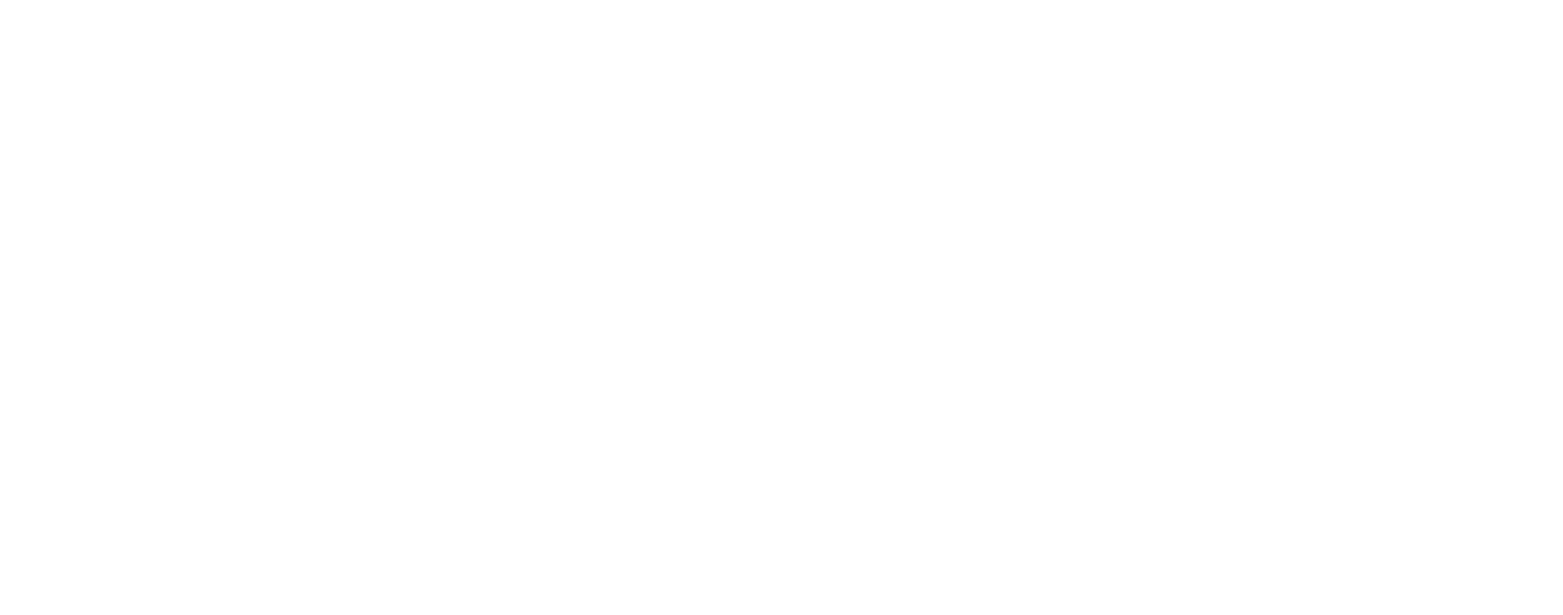
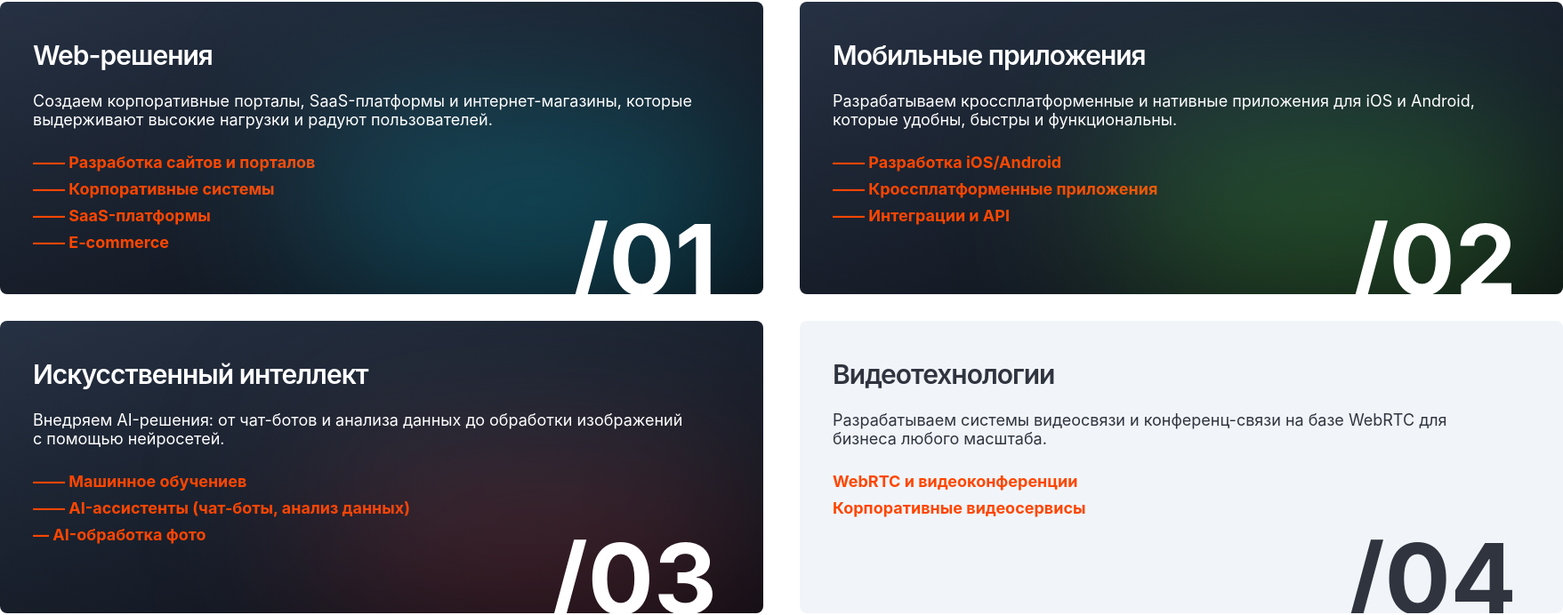
Before and after one commit to FlaTy7375/DoubleSystems, a Next.js app: page / in a window 1280 px wide. Shown: the part 2254-2946 px from the top of the page at 89% size, 1757 px wide, since content can reach past the window. Before the commit the page ends 1984 px from the top, so only its background shows below. Built offline with nearby package versions, Linux system fonts and the light colour scheme.

Commit message:
created and styled we created section

```diff
--- a/src/app/page.jsx
+++ b/src/app/page.jsx
@@ -2,6 +2,7 @@
 import "../styles.css";
 import WebSolutions from "@/components/blocks/web-solutions/websolutions";
 import AboutUs from "@/components/blocks/about-us/about-us";
+import WeCreated from "@/components/blocks/we-created/we-created";
 
 export default function Main() {
 
@@ -9,6 +10,7 @@
         <>
             <WebSolutions></WebSolutions>
             <AboutUs></AboutUs>
+            <WeCreated></WeCreated>
         </>
     );
   }
--- /dev/null
+++ b/src/components/blocks/we-created/style.js
@@ -0,0 +1,22 @@
+import styled from "styled-components";
+
+export const StyledWeCreated = styled.section`
+    max-width: 1760px;
+    margin: 0 auto;
+    margin-top: 170px;
+
+    .created-title {
+        color: rgba(47, 52, 63, 1);
+        font-size: 50px;
+        font-weight: 600;
+        letter-spacing: -2px;
+        margin-bottom: 42px;
+    }
+
+    .card-list {
+        display: grid;
+        grid-template-columns: 1fr 1fr;
+        column-gap: 41px;
+        row-gap: 30px;
+    }
+`
--- /dev/null
+++ b/src/components/blocks/we-created/we-created.jsx
@@ -0,0 +1,106 @@
+"use client";
+
+import { StyledWeCreated } from "./style";
+import Card from "@/components/ui/card/card";
+
+export default function WeCreated() {
+  return (
+    <StyledWeCreated>
+      <h1 className="created-title">Мы создаём.</h1>
+      <ul className="card-list">
+        <li className="card-wrapper">
+            <Card>
+            <h2>Web-решения</h2>
+            <p className="card-description">
+                Создаем корпоративные порталы, SaaS-платформы и интернет-магазины,
+                которые выдерживают высокие нагрузки и радуют пользователей.
+            </p>
+            <div>
+                <p className="card-adv">—— Разработка сайтов и порталов</p>
+                <p className="card-adv">—— Корпоративные системы</p>
+                <p className="card-adv">—— SaaS-платформы</p>
+                <p className="card-adv">—— E-commerce</p>
+            </div>
+            <p className="card-number">/01</p>
+            <div className="blue-gradient"></div>
+            </Card>
+        </li>
+        <li className="card-wrapper">
+            <Card>
+            <h2>Мобильные приложения</h2>
+            <p className="card-description">
+                Разрабатываем кроссплатформенные и нативные приложения для
+                iOS и Android, которые удобны, быстры и функциональны.
+            </p>
+            <div>
+                <p className="card-adv">—— Разработка iOS/Android</p>
+                <p className="card-adv">—— Кроссплатформенные приложения</p>
+                <p className="card-adv">—— Интеграции и API</p>
+            </div>
+            <p className="card-number">/02</p>
+            <div className="green-gradient"></div>
+            </Card>
+        </li>
+        <li className="card-wrapper">
+            <Card>
+            <h2>Искусственный интеллект</h2>
+            <p className="card-description">
+                Внедряем AI-решения: от чат-ботов и анализа данных до обработки
+                изображений с помощью нейросетей.
+            </p>
+            <div>
+                <p className="card-adv">—— Машинное обучениев</p>
+                <p className="card-adv">—— AI-ассистенты (чат-боты, анализ данных)</p>
+                <p className="card-adv">— AI-обработка фото</p>
+            </div>
+            <p className="card-number">/03</p>
+            <div className="red-gradient"></div>
+            </Card>
+        </li>
+        <li className="card-wrapper">
+            <Card className="light">
+            <h2>Видеотехнологии</h2>
+            <p className="card-description">
+                Разрабатываем системы видеосвязи и конференц-связи на базе
+                WebRTC для бизнеса любого масштаба.
+            </p>
+            <div>
+                <p className="card-adv">WebRTC и видеоконференции</p>
+                <p className="card-adv">Корпоративные видеосервисы</p>
+            </div>
+            <p className="card-number">/04</p>
+            </Card>
+        </li>
+        <li className="card-wrapper">
+            <Card className="light">
+            <h2>Безопасность данных</h2>
+            <p className="card-description">
+                Защищаем ваши коммуникации с помощью VPN,
+                шифрования и P2P-технологий.
+            </p>
+            <div>
+                <p className="card-adv">VPN, шифрование, P2P-чаты</p>
+                <p className="card-adv">Защита данных</p>
+            </div>
+            <p className="card-number">/05</p>
+            </Card>
+        </li>
+        <li className="card-wrapper">
+            <Card className="light">
+            <h2>Парсинг данных</h2>
+            <p className="card-description">
+                Внедряем AI-решения: от чат-ботов и анализа данных до обработки
+                изображений с помощью нейросетей.
+            </p>
+            <div>
+                <p className="card-adv">Машинное обучение</p>
+                <p className="card-adv">AI-ассистенты (чат-боты, анализ)</p>
+                <p className="card-adv">AI-обработка фото</p>
+            </div>
+            <p className="card-number">/06</p>
+            </Card>
+        </li>
+      </ul>
+    </StyledWeCreated>
+  );
+}
--- /dev/null
+++ b/src/components/ui/card/card.jsx
@@ -0,0 +1,14 @@
+"use client";
+
+import { StyledCard } from "./style";
+
+export default function Card({className ,children}) {
+    return(
+        <StyledCard className={className}>{children}</StyledCard>
+    )
+}
+
+// Для стилизации
+// h2 - заголовок карточки
+// .card-description - для описания
+// .card-adv - для красных пунктов
--- /dev/null
+++ b/src/components/ui/card/style.js
@@ -0,0 +1,100 @@
+import styled from "styled-components";
+
+export const StyledCard = styled.div`
+    position: relative;
+    display: flex;
+    flex-direction: column;
+    padding: 42px 79px 0px 37px;
+    gap: 23px;
+    background: linear-gradient(162deg, rgba(38, 49, 67, 1), rgba(11, 14, 21, 1));
+    border-radius: 8px;
+    width: 858px;
+    height: 329px;
+    overflow: hidden;
+
+    &.light {
+        background: rgba(241, 245, 249, 1);
+    }
+
+    h2 {
+        font-size: 30px;
+        letter-spacing: -1px;
+        color: #fff;
+        z-index: 1;
+    }
+
+    &.light h2 {
+        color: rgba(47, 52, 63, 1);
+    }
+
+    .card-description {
+        font-size: 18px;
+        font-weight: 400;
+        color: #fff;
+        z-index: 1;
+    }
+
+    &.light .card-description {
+        color: rgba(47, 52, 63, 1);
+    }
+
+    .card-adv {
+        font-weight: 700;
+        font-size: 18px;
+        color: rgba(255, 70, 0, 1);
+        line-height: 30px;
+        z-index: 1;
+    }
+
+    .card-number {
+        position: absolute;
+        right: 52px;
+        bottom: -28px;
+        font-size: 110px;
+        font-weight: 700;
+        color: #fff;
+        z-index: 1;
+    }
+
+    &.light .card-number {
+        color: rgba(47, 52, 63, 1);
+        background-clip: padding-box;
+        overflow: hidden;
+    }
+
+    .blue-gradient {
+        position: absolute;
+        content: "";
+        width: 463px;
+        height: 170px;
+        right: 25px;
+        bottom: 30px;
+        background: linear-gradient(180deg, rgba(39, 233, 255, 0.19) 0%, rgba(0, 217, 255, 0.45) 100%);
+        filter: blur(100px);
+        z-index: 0;
+    }
+
+    .green-gradient {
+        position: absolute;
+        content: "";
+        width: 463px;
+        height: 170px;
+        right: 25px;
+        bottom: 30px;
+        background: linear-gradient(180deg, rgba(39, 233, 255, 0.19) 0%, rgba(111, 255, 0, 0.45) 100%);
+        filter: blur(100px);
+        z-index: 0;
+    }
+
+    .red-gradient {
+        position: absolute;
+        content: "";
+        width: 463px;
+        height: 170px;
+        right: 25px;
+        bottom: 30px;
+        background: linear-gradient(180deg, rgba(39, 233, 255, 0.19) 0%, rgba(255, 0, 0, 0.45) 100%);
+        filter: blur(100px);
+        z-index: 0;
+    }
+`
```
